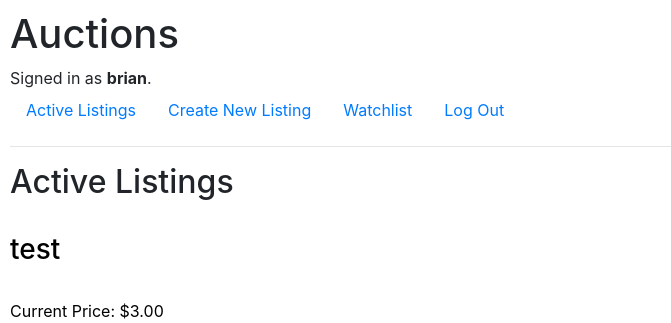
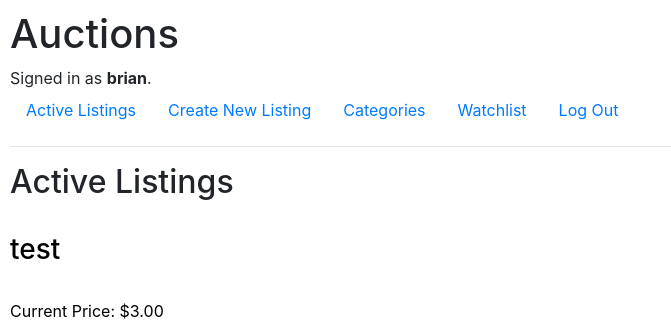
Before and after one commit to brianthtsou/ecommerce-auction-app, a Django app: page / in a window 1280 px wide. Shown: the top 323 px of the page, without its empty margins (0-671 px from the left). Run offline with Django 3.2, Linux system fonts and the light colour scheme; a user stored in the database is signed in; data comes from the database, SQL or seed files in the repository; some libraries are stand-ins or nearby versions.

Commit message:
started on categories page

```diff
--- a/auctions/templates/auctions/layout.html
+++ b/auctions/templates/auctions/layout.html
@@ -24,6 +24,9 @@
             {% if user.is_authenticated %}
                 <li class="nav-item">
                     <a class="nav-link" href="{% url 'create_new_listing' %}"">Create New Listing</a>
+                </li>
+                <li class="nav-item">
+                    <a class="nav-link" href="{% url 'categories_view' %}"">Categories</a>
                 </li>
                 <li class="nav-item">
                     <a class="nav-link" href="{% url 'watchlist' %}"">Watchlist</a>
--- a/auctions/urls.py
+++ b/auctions/urls.py
@@ -14,4 +14,5 @@ urlpatterns = [
     path("listing/rmv/<int:id>", views.remove_from_watchlist, name="remove_from_watchlist"),
     path("listing/add/<int:id>", views.add_to_watchlist, name="add_to_watchlist"),
     path("listing/bid/<int:id>", views.bid_on_listing, name="bid_on_listing"),
+    path("categories", views.categories_view, name="categories")
 ]
--- a/auctions/views.py
+++ b/auctions/views.py
@@ -249,3 +249,7 @@ def bid_on_listing(request, id):
         "list_id" : d['list_id'],
         "same_user" : same_user
     })
+
+
+def categories_view(request):
+    return None
```
